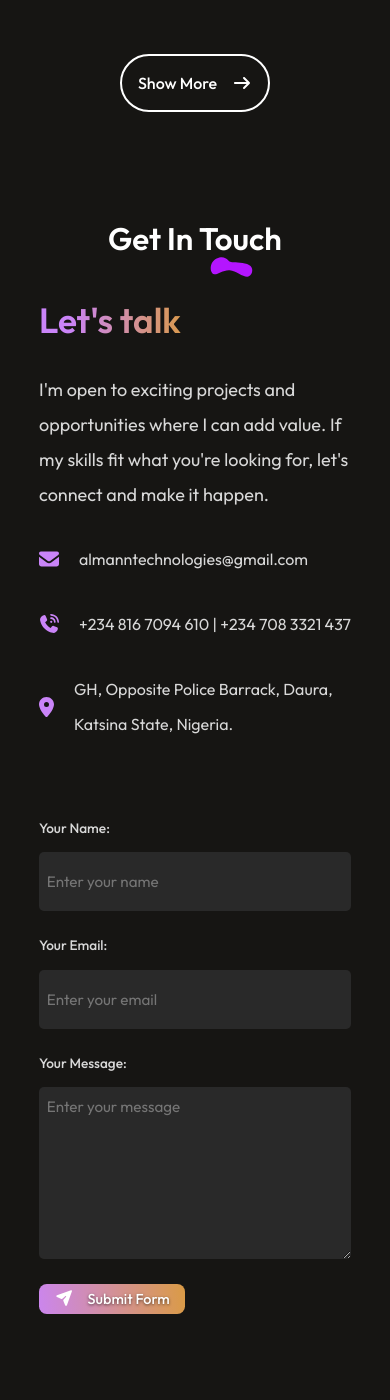
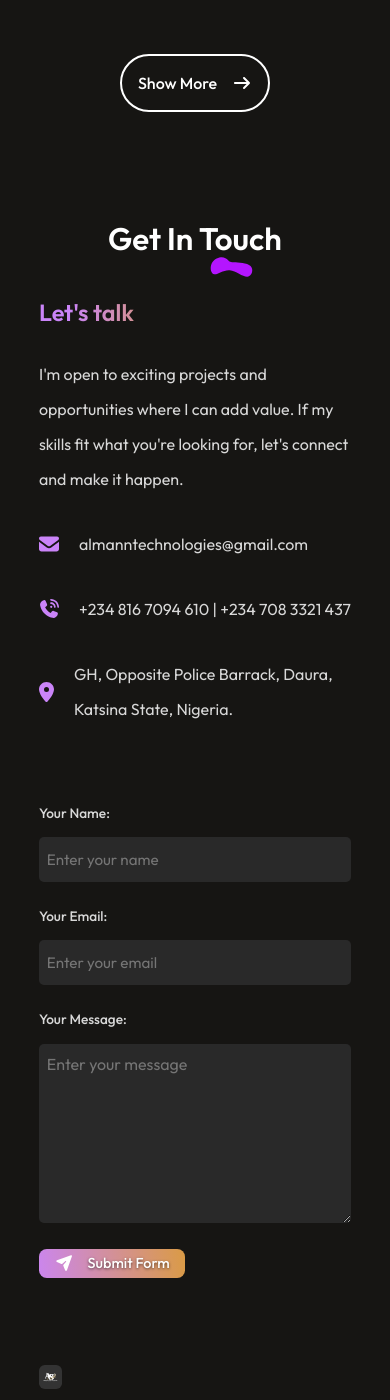
Before and after one commit to SAOMEIZA01/my-react-portfolio, a React (Vite) app: page / in a window 390 px wide. Shown: the part 4089-5489 px from the top of the page. Built offline with nearby package versions, Linux system fonts and the light colour scheme.

Commit message:
contact style updated

```diff
--- a/src/Components/Contact/Contact.css
+++ b/src/Components/Contact/Contact.css
@@ -158,17 +158,17 @@
         align-items: center;
     }
     .contact-left p {
-        font-size: 18px;
+        font-size: 1rem;
     }
     .contact-left h1 {
-        font-size: 35px;
+        font-size: 6vw;
     }
     .contact-detail {
         gap: 5px;
     }
     .contact-detail p{
         margin-left: 15px;
-        font-size: 16px;
+        font-size: 1rem;
     }
     .contact-right {
         margin-top: -50px;
@@ -182,11 +182,11 @@
     }
     .contact-right input {
         justify-content: center;
-        padding: 2vh 2vw;
+        padding: 2.5vw 2vw;
         font-size: 95%;
     }
     .contact-right textarea {
-        font-size: 95%;
+        font-size: 1em;
     }
     .contact-submit {
         font-size: 90%;
```
